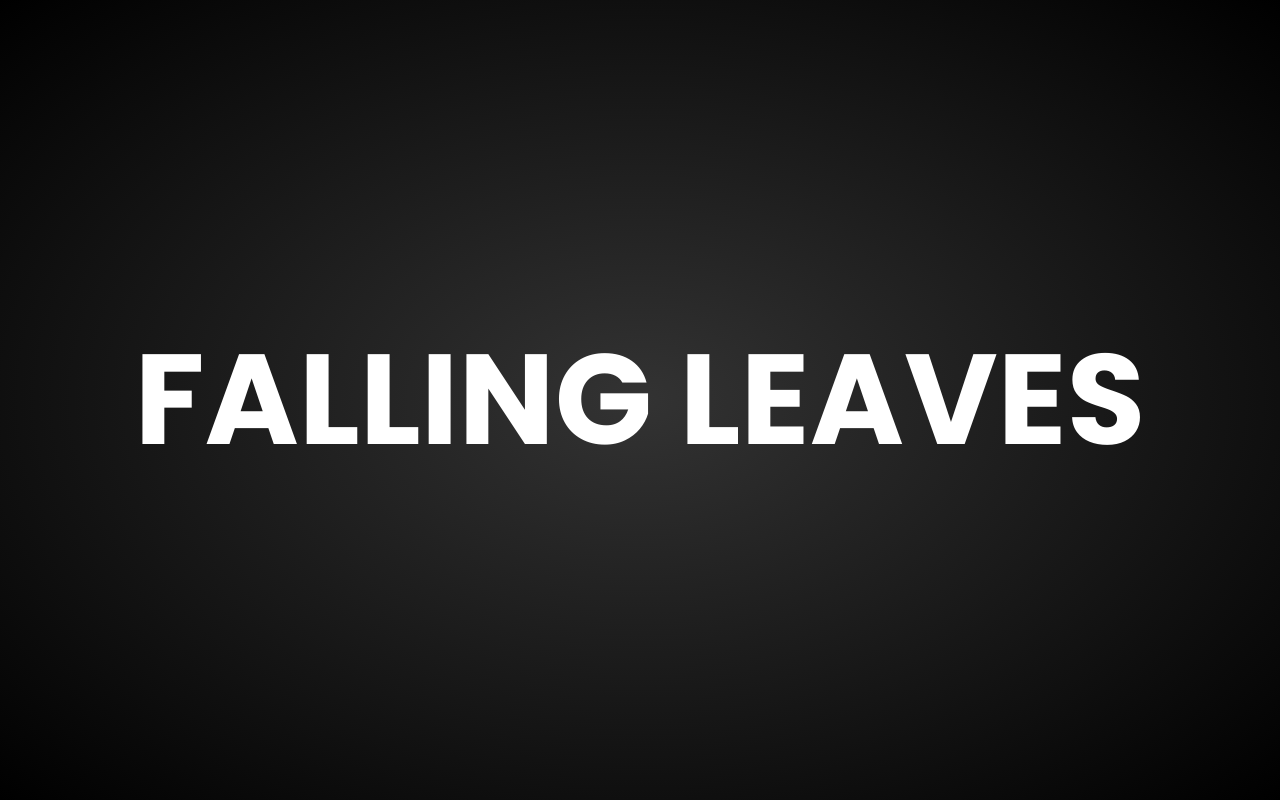
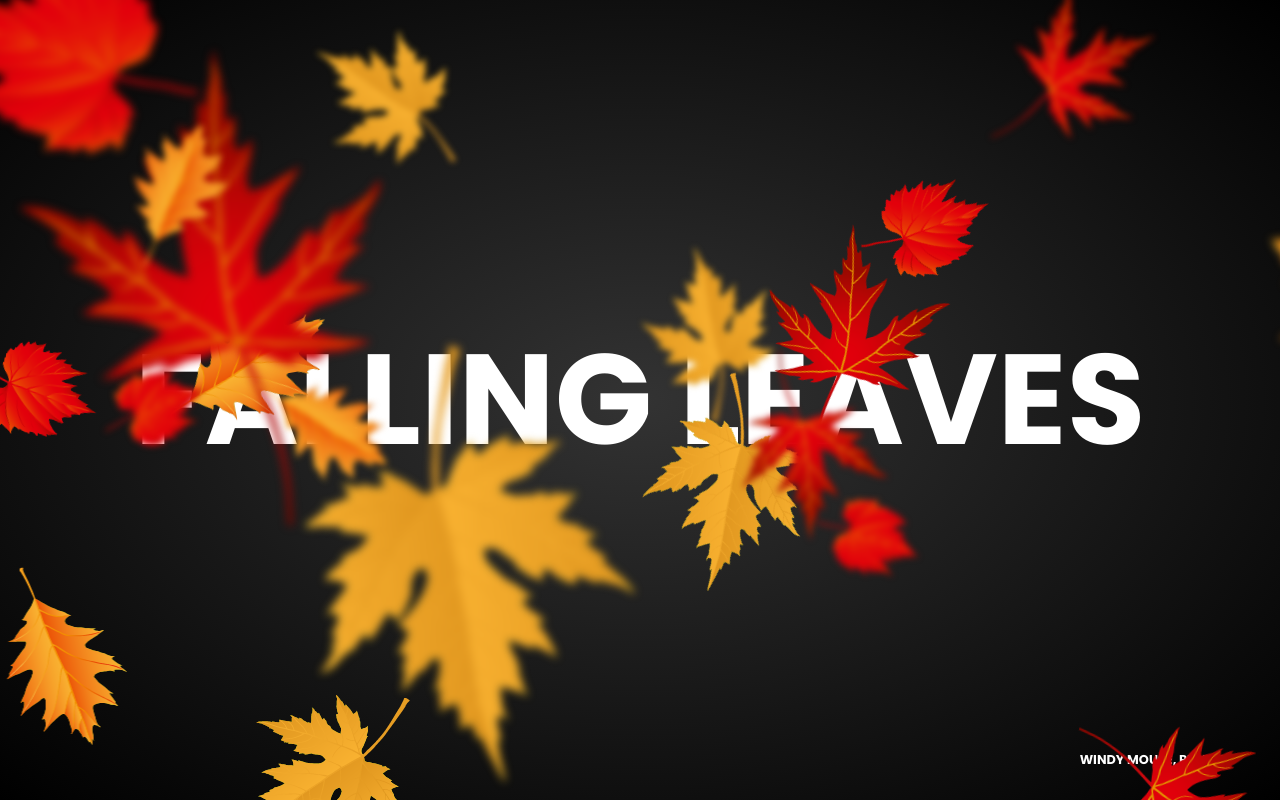
Before and after one commit to maxdevjs/tests-repl.it, a plain HTML site: page parallax-leaves/index.html in a window 1280 px wide. Drawn offline with Linux system fonts and the light colour scheme.

Commit message:
Test visibility

```diff
--- a/parallax-leaves/index.html
+++ b/parallax-leaves/index.html
@@ -8,36 +8,37 @@
 </head>
 <body>
   <section>
-    <h2>Falling Leaves</h2>
+    <h2 class="layer" data-speed="2">Falling Leaves</h2>
+    <h3><a href="https://FlusteredCavernousQuadrilateral.maxdevjs.repl.co">windy mouse, please</a></h3>
     <div class="set">
-      <div><img  data-speed="-5" src="./img/leaves1.png" alt=""></div>
-      <div><img  data-speed="5" src="./img/leaves1.png" alt=""></div>
-      <div><img  data-speed="2" src="./img/leaves2.png" alt=""></div>
-      <div><img  data-speed="6" src="./img/leaves3.png" alt=""></div>
-      <div><img  data-speed="8" src="./img/leaves4.png" alt=""></div>
-      <div><img  data-speed="-2" src="./img/leaves2.png" alt=""></div>
-      <div><img  data-speed="4" src="./img/leaves3.png" alt=""></div>
-      <div><img  data-speed="-9" src="./img/leaves4.png" alt=""></div>
+      <div><img class="layer" data-speed="-5" src="./img/leaves1.png" alt=""></div>
+      <div><img class="layer" data-speed="5" src="./img/leaves1.png" alt=""></div>
+      <div><img class="layer" data-speed="2" src="./img/leaves2.png" alt=""></div>
+      <div><img class="layer" data-speed="6" src="./img/leaves3.png" alt=""></div>
+      <div><img class="layer" data-speed="8" src="./img/leaves4.png" alt=""></div>
+      <div><img class="layer" data-speed="-2" src="./img/leaves2.png" alt=""></div>
+      <div><img class="layer" data-speed="4" src="./img/leaves3.png" alt=""></div>
+      <div><img class="layer" data-speed="-9" src="./img/leaves4.png" alt=""></div>
     </div>
     <div class="set set2">
-      <div><img  data-speed="6" src="./img/leaves1.png" alt=""></div>
-      <div><img  data-speed="-7" src="./img/leaves1.png" alt=""></div>
-      <div><img  data-speed="5" src="./img/leaves2.png" alt=""></div>
-      <div><img  data-speed="5" src="./img/leaves3.png" alt=""></div>
-      <div><img  data-speed="2" src="./img/leaves4.png" alt=""></div>
-      <div><img  data-speed="6" src="./img/leaves2.png" alt=""></div>
-      <div><img  data-speed="8" src="./img/leaves3.png" alt=""></div>
-      <div><img  data-speed="-2" src="./img/leaves4.png" alt=""></div>
+      <div><img class="layer" data-speed="6" src="./img/leaves1.png" alt=""></div>
+      <div><img class="layer" data-speed="-7" src="./img/leaves1.png" alt=""></div>
+      <div><img class="layer" data-speed="5" src="./img/leaves2.png" alt=""></div>
+      <div><img class="layer" data-speed="5" src="./img/leaves3.png" alt=""></div>
+      <div><img class="layer" data-speed="2" src="./img/leaves4.png" alt=""></div>
+      <div><img class="layer" data-speed="6" src="./img/leaves2.png" alt=""></div>
+      <div><img class="layer" data-speed="8" src="./img/leaves3.png" alt=""></div>
+      <div><img class="layer" data-speed="-2" src="./img/leaves4.png" alt=""></div>
     </div>
     <div class="set set3">
-      <div><img src="./img/leaves1.png" alt=""></div>
-      <div><img src="./img/leaves1.png" alt=""></div>
-      <div><img src="./img/leaves2.png" alt=""></div>
-      <div><img src="./img/leaves3.png" alt=""></div>
-      <div><img src="./img/leaves4.png" alt=""></div>
-      <div><img src="./img/leaves2.png" alt=""></div>
-      <div><img src="./img/leaves3.png" alt=""></div>
-      <div><img src="./img/leaves4.png" alt=""></div>
+      <div><img class="layer" data-speed="6" src="./img/leaves1.png" alt=""></div>
+      <div><img class="layer" data-speed="-7" src="./img/leaves1.png" alt=""></div>
+      <div><img class="layer" data-speed="5" src="./img/leaves2.png" alt=""></div>
+      <div><img class="layer" data-speed="5" src="./img/leaves3.png" alt=""></div>
+      <div><img class="layer" data-speed="2" src="./img/leaves4.png" alt=""></div>
+      <div><img class="layer" data-speed="6" src="./img/leaves2.png" alt=""></div>
+      <div><img class="layer" data-speed="8" src="./img/leaves3.png" alt=""></div>
+      <div><img class="layer" data-speed="-2" src="./img/leaves4.png" alt=""></div>
     </div>
   </section>
   <script src="./scripts.js"></script>
--- a/parallax-leaves/scripts.js
+++ b/parallax-leaves/scripts.js
@@ -7,7 +7,6 @@ function parallax(e) {
     const y = (window.innerHeight - e.pageY * speed) / 100;
 
     layer.style.transform = `translateX(${x}px) translateY(${y}px)`;
-    //layer.style.transform = `translateX(${x}px) translateY(${y}px)`;
   });
 }
 
--- a/parallax-leaves/styles.css
+++ b/parallax-leaves/styles.css
@@ -3,6 +3,12 @@
   padding: 0;
   box-sizing: border-box;
   font-family: 'Poppins', sans-serif;
+}
+
+a {
+  color: #fff;
+  text-decoration: none;
+  cursor: default;
 }
 
 section {
@@ -20,6 +26,15 @@ section h2 {
   color: #fff;
   font-size: 8em;
   text-transform: uppercase;
+}
+
+section h3 {
+  color: #fff;
+  font-size: 0.8em;
+  text-transform: uppercase;
+  position: fixed;
+  margin-left: 80vw;
+  margin-top: 90vh;
 }
 
 section .set {
```
Also changed, not shown: index.html (+2 -0 lines), parallax-leaves/img/leaves1.png (added), parallax-leaves/img/leaves2.png (added), parallax-leaves/img/leaves3.png (added), parallax-leaves/img/leaves4.png (added), 1 other file.
